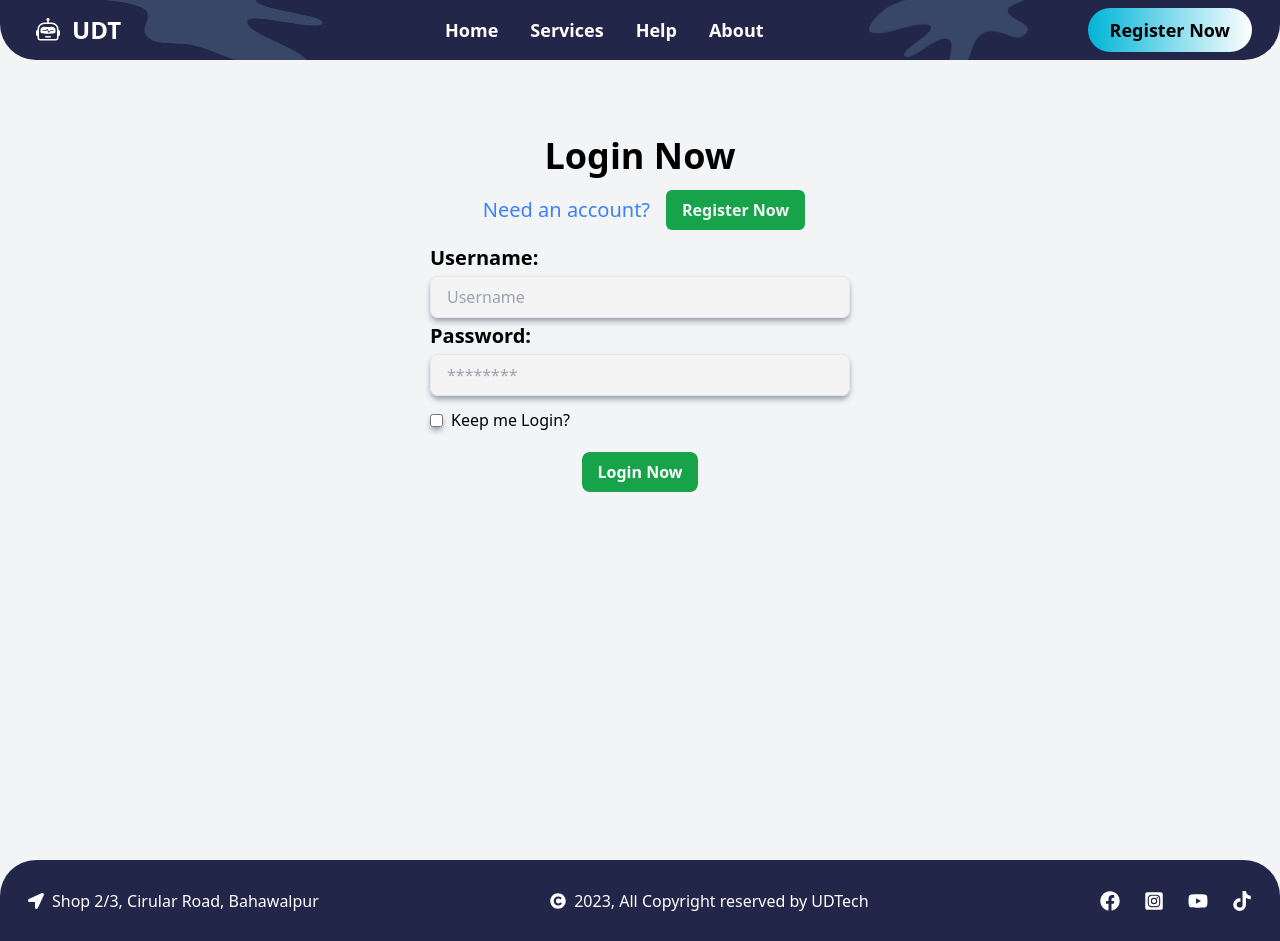
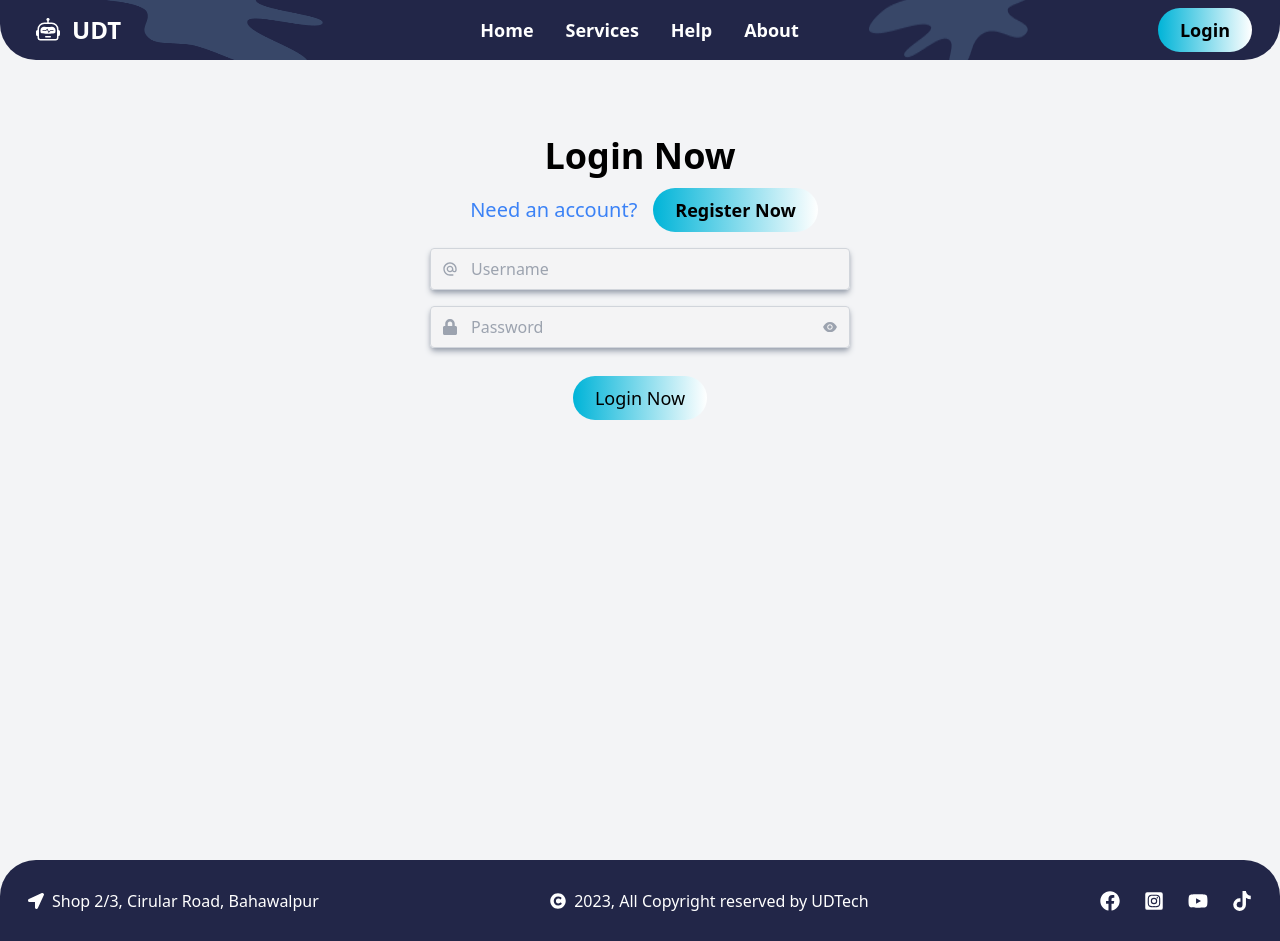
Before and after one commit to mhmAdmin1122/UDTech, a Next.js app: page /login in a window 1280 px wide. Built offline with nearby package versions, Linux system fonts and the light colour scheme; no server answers.

Commit message:
Register and login functionality work now

```diff
--- a/package.json
+++ b/package.json
@@ -21,6 +21,7 @@
     "mongodb": "^6.7.0",
     "mongoose": "^8.4.1",
     "next": "^14.2.3",
+    "next-auth": "^4.24.7",
     "postcss": "^8.4.38",
     "react": "18.2.0",
     "react-dom": "18.2.0",
--- /dev/null
+++ b/pages/Components/L/Login.tsx
@@ -0,0 +1,110 @@
+import { signIn, useSession } from "next-auth/react";
+import { useRouter } from "next/router";
+import React, { useEffect, useState } from "react";
+import { AiFillEye, AiFillEyeInvisible } from "react-icons/ai";
+import { FaLock } from "react-icons/fa";
+import { MdAlternateEmail } from "react-icons/md";
+
+const Login = () => {
+  const [username, setUsername] = useState("");
+  const [password, setPassword] = useState("");
+  const [showPassword, setShowPassword] = useState(false);
+  const [error, setError] = useState("");
+
+  const togglePasswordVisibility = () => {
+    setShowPassword(!showPassword);
+  };
+
+  // Sign-in credentials states
+  const router = useRouter();
+  const session = useSession();
+  useEffect(() => {
+    if (session?.status === "authenticated") {
+      router.replace("/");
+    }
+  }, [session, router]);
+
+  const login = async (e: any) => {
+    e.preventDefault();
+    const username = e.target[0].value;
+    const password = e.target[1].value;
+
+    if (!username) {
+      setError("Username is invalid");
+      setTimeout(() => {
+        setError("");
+      }, 10000);
+      return;
+    }
+
+    if (!password || password.length < 6) {
+      setError("Password is invalid");
+      setTimeout(() => {
+        setError("");
+      }, 10000);
+      return;
+    }
+
+    const res = await signIn("credentials", {
+      redirect: false,
+      username,
+      password,
+    });
+
+    if (res?.error) {
+      setError("Invalid Username or password");
+      setTimeout(() => {
+        setError("");
+      }, 10000);
+      if (res?.url) router.replace("/");
+    } else {
+      setError("");
+    }
+  };
+
+  return (
+    <form className="grid items-center justify-center"  onSubmit={login}>
+      <div className="w-[420px] flex justify-center flex-col gap-2">
+        <div className="relative">
+          <MdAlternateEmail className="absolute left-3 top-1/2 transform -translate-y-1/2 text-gray-400" />
+          <input
+            type="text"
+            className="w-full pl-10 py-2 border border-gray-300 rounded"
+            required
+            placeholder="Username"
+            value={username}
+            onChange={(e) => setUsername(e.target.value)}
+          />
+        </div>
+        <div className="relative">
+          <FaLock className="absolute left-3 top-1/2 transform -translate-y-1/2 text-gray-400" />
+          <input
+            type={showPassword ? "text" : "password"}
+            className="w-full pl-10 py-2 border border-gray-300 rounded"
+            required
+            placeholder="Password"
+            value={password}
+            onChange={(e) => setPassword(e.target.value)}
+          />
+          {showPassword ? (
+            <AiFillEyeInvisible
+              className="absolute right-3 top-1/2 transform -translate-y-1/2 text-gray-400 cursor-pointer"
+              onClick={togglePasswordVisibility}
+            />
+          ) : (
+            <AiFillEye
+              className="absolute right-3 top-1/2 transform -translate-y-1/2 text-gray-400 cursor-pointer"
+              onClick={togglePasswordVisibility}
+            />
+          )}
+        </div>
+        <div className="flex justify-center mt-4">
+          <button type="submit" className="btn-custom">
+            Login Now
+          </button>
+        </div>
+      </div>
+    </form>
+  );
+};
+export default Login;
--- a/pages/Components/N/Navbar.tsx
+++ b/pages/Components/N/Navbar.tsx
@@ -5,6 +5,7 @@ import vectorpic1 from "@/public/img/headervector1.png";
 import vectorpic2 from "@/public/img/headervector2.png";
 import Image from "next/image";
 import logo from "@/public/img/logo2.png";
+import Profile from "../P/Profile";
 
 const Navbar = () => {
   const [isSticky, setIsSticky] = useState(false);
@@ -66,12 +67,13 @@ const Navbar = () => {
         </Link>
       </ul>
 
-      <Link
+      {/* <Link
         href={"/register"}
         className="btn-custom"
       >
         Register Now
-      </Link>
+      </Link> */}
+      <Profile />
     </nav>
   );
 };
--- /dev/null
+++ b/pages/Components/P/Profile.tsx
@@ -0,0 +1,46 @@
+import React, { useState } from "react";
+import { useSession, signOut } from "next-auth/react";
+import { FaUserCircle } from "react-icons/fa";
+import Link from "next/link";
+import Image from "next/image";
+import { BiLogOut } from "react-icons/bi";
+import { MdOutlineSettings, MdVerified } from "react-icons/md";
+
+const Profile = () => {
+  const [isShow, setIsShow] = useState(false);
+  const handleShow = () => {
+    setIsShow((current) => !current);
+  };
+  const { data: session } = useSession<any>();
+  if (session) {
+    return (
+      <>
+        <Link href="/profile" className="flex items-center justify-center relative">
+          <FaUserCircle
+            className="cursor-pointer text-4xl hover:text-[var(--ourorangeColor)]"
+            onClick={handleShow}
+          />
+          {/* {isShow && (
+            <div className="bg-[#00c7e2]">
+              <Link
+                href="/setting"
+                className="font-bold text-lg text-[#545454] select-none hover:text-[var(--ourorangeColor)]"
+              >
+                {session?.user?.name}
+              </Link>
+            </div>
+          )} */}
+        </Link>
+      </>
+    );
+  }
+  return (
+    <>
+      <Link href="/login" className="btn-custom">
+        Login
+      </Link>
+    </>
+  );
+};
+
+export default Profile;
--- a/pages/_app.tsx
+++ b/pages/_app.tsx
@@ -2,7 +2,14 @@ import '@/styles/globals.css'
 import '@/styles/button.css'
 import '@/styles/register.css'
 import type { AppProps } from 'next/app'
+import { SessionProvider } from "next-auth/react"
 
-export default function App({ Component, pageProps }: AppProps) {
-  return <Component {...pageProps} />
+export default function App({
+  Component, pageProps: { session, ...pageProps }
+}: AppProps) {
+  return (
+    <SessionProvider session={session}>
+      <Component {...pageProps}/>
+    </SessionProvider>
+  )
 }
--- /dev/null
+++ b/pages/api/auth/[...nextauth].ts
@@ -0,0 +1,41 @@
+import NextAuth from "next-auth";
+import GoogleProvider from "next-auth/providers/google";
+import bcrypt from 'bcrypt'
+import CredentialsProvider from "next-auth/providers/credentials"
+import { mongooseConnection } from "@/lib/moongose";
+import { Register } from "@/modals/register";
+
+export default NextAuth({
+  providers: [
+    CredentialsProvider({
+      id: "credentials",
+      name: "Credentials",
+      credentials: {
+        // email: { label: "Email", type: "text" },
+        username: { label: "Username", type: "text", placeholder: "jsmith" },
+        password: { label: "Password", type: "password" },
+      },
+      async authorize(credentials: any) {
+        await mongooseConnection();
+        try {
+          const user = await Register.findOne({ username: credentials.username });
+          if (user) {
+            const isPasswordCorrect = await bcrypt.compare(
+              credentials.password,
+              user.password
+            );
+            if (isPasswordCorrect) {
+              return user;
+            }
+          }
+        } catch (err: any) {
+          throw new Error(err);
+        }
+      },
+    }),
+    GoogleProvider({
+      clientId: process.env.GOOGLE_ID ?? "",
+      clientSecret: process.env.GOOGLE_SECRET ?? "",
+    }),
+  ],
+});
--- a/pages/login/index.tsx
+++ b/pages/login/index.tsx
@@ -1,42 +1,37 @@
-import Link from 'next/link'
-import React from 'react'
-import Layout from '../Components/L/Layout'
-import Head from 'next/head'
+import Link from "next/link";
+import React from "react";
+import Layout from "../Components/L/Layout";
+import Head from "next/head";
+import Login from "../Components/L/Login";
 
-const index = () => {
+const LoginPage = () => {
   return (
     <>
       <Head>
         <title>Login Now</title>
       </Head>
       <Layout>
-                <div className='px-44 py-14'>
-                    <h1 className='text-4xl font-bold text-center'>Login Now</h1>
-                    <div className='flex flex-wrap items-center gap-2 w-full justify-center my-3'>
-                        <b className='text-xl font-medium py-2 px-2 text-blue-500 transition-all duration-700 hover:text-red-500 hover:!underline cursor-pointer'>Need an account?</b>
-                        <Link href={'/register'} className='text-gray-100 py-2 px-4 bg-green-600 rounded-md font-bold'>Register Now</Link>
+        <div className="px-44 py-14">
+          <h1 className="text-4xl font-bold text-center">Login Now</h1>
+          <div className="flex flex-wrap items-center gap-2 w-full justify-center my-3">
+            <Link
+              href={"/register"}
+              className="text-xl font-medium py-2 px-2 text-blue-500 transition-all duration-700 hover:text-red-500 hover:!underline cursor-pointer"
+            >
+              Need an account?
+            </Link>
+            <Link
+              href={"/register"}
+              className="btn-custom font-semibold transition-all duration-700 ease-in-out hover:shadow-lg hover:shadow-gray-400"
+            >
+              Register Now
+            </Link>
           </div>
-                    <form action="" className='grid items-center justify-center'>
-                        <div className='w-[420px]'>
-                            <label htmlFor="">Username:</label>
-                            <input type="text" className='w-full' required placeholder='Username' />
-                            <label htmlFor="">Password:</label>
-                            <input type="password" className='w-full' required placeholder='********' />
-                            <div className="flex flex-wrap items-center w-full gap-2">
-                                <input type="checkbox" name="Check Now" className="outline-none" required />
-                                <h1 className="my-2 font-medium cursor-context-menu">
-                                    Keep me Login?
-                                </h1>
-                            </div>
-                            <div className='flex justify-center '>
-                                <button type="submit" className='px-4 py-2 bg-green-600 rounded-lg text-white font-bold my-3 flex flex-wrap justify-center'>Login Now</button>
-                            </div>
-                        </div>
-                    </form>
+          <Login />
         </div>
       </Layout>
     </>
-    )
-}
+  );
+};
 
-export default index
+export default LoginPage;
--- /dev/null
+++ b/pages/profile/index.tsx
@@ -0,0 +1,14 @@
+import React from "react";
+import Layout from "../Components/L/Layout";
+
+const ProfilePage = () => {
+  return (
+    <Layout>
+      <div>
+        <h2>Profile</h2>
+      </div>
+    </Layout>
+  );
+};
+
+export default ProfilePage;
--- a/pages/register/index.tsx
+++ b/pages/register/index.tsx
@@ -8,7 +8,7 @@ const RegisterPage = () => {
   return (
     <>
       <Head>
-        <title>Register Now</title>
+        <title>Register Now - INTACAD</title>
       </Head>
       <Layout>
         <div className="px-44 py-14">
```
Also changed, not shown: pages/api/login.ts (added), 1 other file (tests, documents, lock files or other folders). Lines whose indentation alone changed are shown as unchanged.
